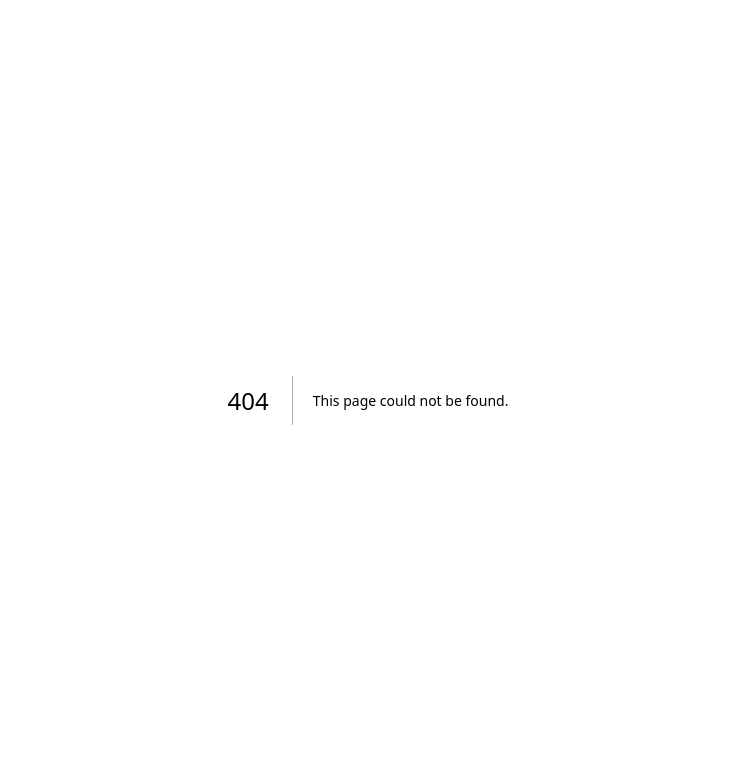
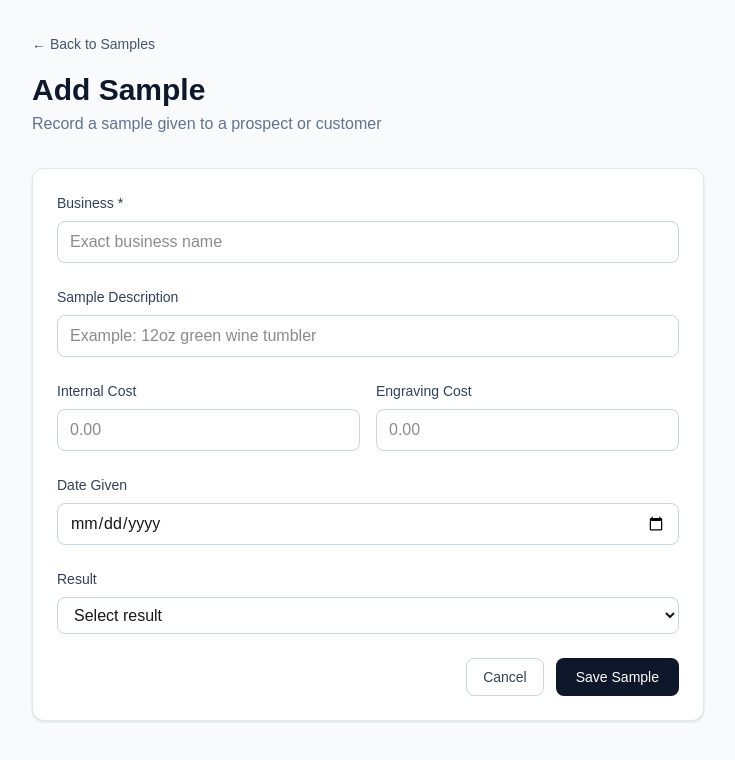
Before and after one commit to Jerry-Wendy/next-starter-template, a Next.js app: page /samples/new in a window 1280 px wide. Before the commit this address had no page. Shown: the top 760 px of the page, without its empty margins (272-1007 px from the left). Built offline with nearby package versions, Linux system fonts and the light colour scheme.

Commit message:
Add Sample form

```diff
--- /dev/null
+++ b/src/app/samples/new/actions.ts
@@ -0,0 +1,56 @@
+"use server";
+
+import { redirect } from "next/navigation";
+import { createClient } from "../../lib/supabase/server";
+
+export async function addSample(formData: FormData) {
+  const supabase = await createClient();
+
+  const {
+    data: { user },
+  } = await supabase.auth.getUser();
+
+  if (!user) {
+    redirect("/login");
+  }
+
+  const businessName = String(formData.get("business") || "").trim();
+  const sampleDescription = String(formData.get("sample_description") || "").trim();
+  const internalCostRaw = String(formData.get("internal_cost") || "").trim();
+  const engravingCostRaw = String(formData.get("engraving_cost") || "").trim();
+  const dateGiven = String(formData.get("date_given") || "").trim();
+  const result = String(formData.get("result") || "").trim();
+
+  if (!businessName) {
+    throw new Error("Business is required.");
+  }
+
+  const { data: business, error: businessError } = await supabase
+    .from("businesses")
+    .select("id")
+    .eq("name", businessName)
+    .maybeSingle();
+
+  if (businessError) {
+    throw new Error(`Could not find business: ${businessError.message}`);
+  }
+
+  if (!business) {
+    throw new Error(`Business "${businessName}" was not found. Please use an existing business name.`);
+  }
+
+  const { error } = await supabase.from("samples").insert({
+    business_id: business.id,
+    sample_description: sampleDescription || null,
+    internal_cost: internalCostRaw ? Number(internalCostRaw) : null,
+    engraving_cost: engravingCostRaw ? Number(engravingCostRaw) : null,
+    date_given: dateGiven || null,
+    result: result || null,
+  });
+
+  if (error) {
+    throw new Error(`Could not save sample: ${error.message}`);
+  }
+
+  redirect("/samples");
+}
--- /dev/null
+++ b/src/app/samples/new/page.tsx
@@ -0,0 +1,130 @@
+import Link from "next/link";
+import { addSample } from "./actions";
+
+export default function NewSamplePage() {
+  return (
+    <main className="min-h-screen bg-slate-50 p-8">
+      <div className="mx-auto max-w-2xl">
+        <div className="mb-8">
+          <Link
+            href="/samples"
+            className="text-sm font-medium text-slate-600 hover:text-slate-900"
+          >
+            ← Back to Samples
+          </Link>
+
+          <h1 className="mt-4 text-3xl font-bold text-slate-900">
+            Add Sample
+          </h1>
+
+          <p className="mt-1 text-slate-500">
+            Record a sample given to a prospect or customer
+          </p>
+        </div>
+
+        <form
+          action={addSample}
+          className="space-y-6 rounded-xl border border-slate-200 bg-white p-6 shadow-sm"
+        >
+          <div>
+            <label className="mb-2 block text-sm font-medium text-slate-700">
+              Business *
+            </label>
+            <input
+              name="business"
+              required
+              placeholder="Exact business name"
+              className="w-full rounded-lg border border-slate-300 px-3 py-2"
+            />
+          </div>
+
+          <div>
+            <label className="mb-2 block text-sm font-medium text-slate-700">
+              Sample Description
+            </label>
+            <input
+              name="sample_description"
+              placeholder="Example: 12oz green wine tumbler"
+              className="w-full rounded-lg border border-slate-300 px-3 py-2"
+            />
+          </div>
+
+          <div className="grid gap-4 sm:grid-cols-2">
+            <div>
+              <label className="mb-2 block text-sm font-medium text-slate-700">
+                Internal Cost
+              </label>
+              <input
+                name="internal_cost"
+                type="number"
+                min="0"
+                step="0.01"
+                placeholder="0.00"
+                className="w-full rounded-lg border border-slate-300 px-3 py-2"
+              />
+            </div>
+
+            <div>
+              <label className="mb-2 block text-sm font-medium text-slate-700">
+                Engraving Cost
+              </label>
+              <input
+                name="engraving_cost"
+                type="number"
+                min="0"
+                step="0.01"
+                placeholder="0.00"
+                className="w-full rounded-lg border border-slate-300 px-3 py-2"
+              />
+            </div>
+          </div>
+
+          <div>
+            <label className="mb-2 block text-sm font-medium text-slate-700">
+              Date Given
+            </label>
+            <input
+              name="date_given"
+              type="date"
+              className="w-full rounded-lg border border-slate-300 px-3 py-2"
+            />
+          </div>
+
+          <div>
+            <label className="mb-2 block text-sm font-medium text-slate-700">
+              Result
+            </label>
+            <select
+              name="result"
+              defaultValue=""
+              className="w-full rounded-lg border border-slate-300 px-3 py-2"
+            >
+              <option value="">Select result</option>
+              <option value="Pending">Pending</option>
+              <option value="Interested">Interested</option>
+              <option value="Quote Requested">Quote Requested</option>
+              <option value="Ordered">Ordered</option>
+              <option value="No Interest">No Interest</option>
+            </select>
+          </div>
+
+          <div className="flex justify-end gap-3">
+            <Link
+              href="/samples"
+              className="rounded-lg border border-slate-300 px-4 py-2 text-sm font-medium text-slate-700"
+            >
+              Cancel
+            </Link>
+
+            <button
+              type="submit"
+              className="rounded-lg bg-slate-900 px-5 py-2 text-sm font-medium text-white"
+            >
+              Save Sample
+            </button>
+          </div>
+        </form>
+      </div>
+    </main>
+  );
+}
```
